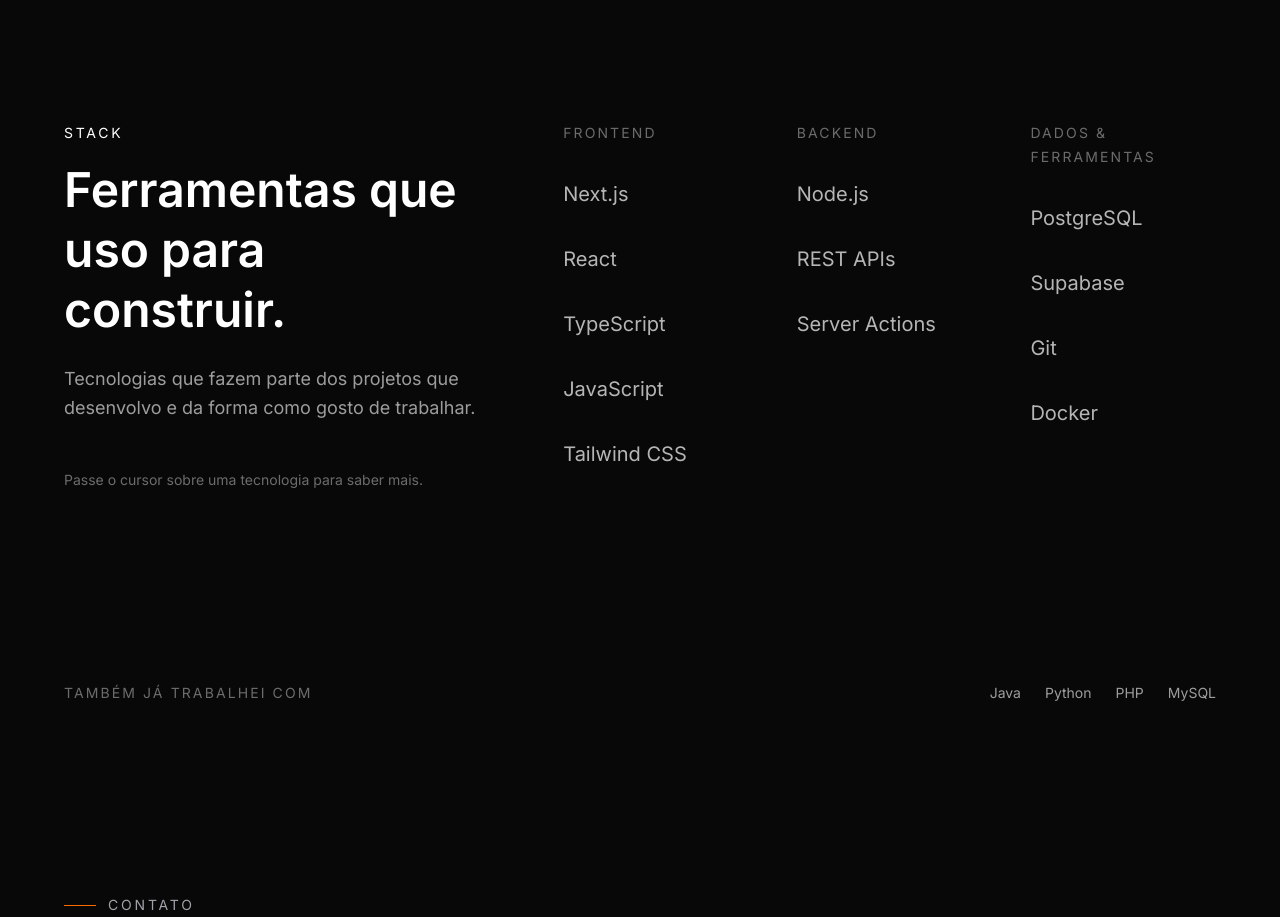
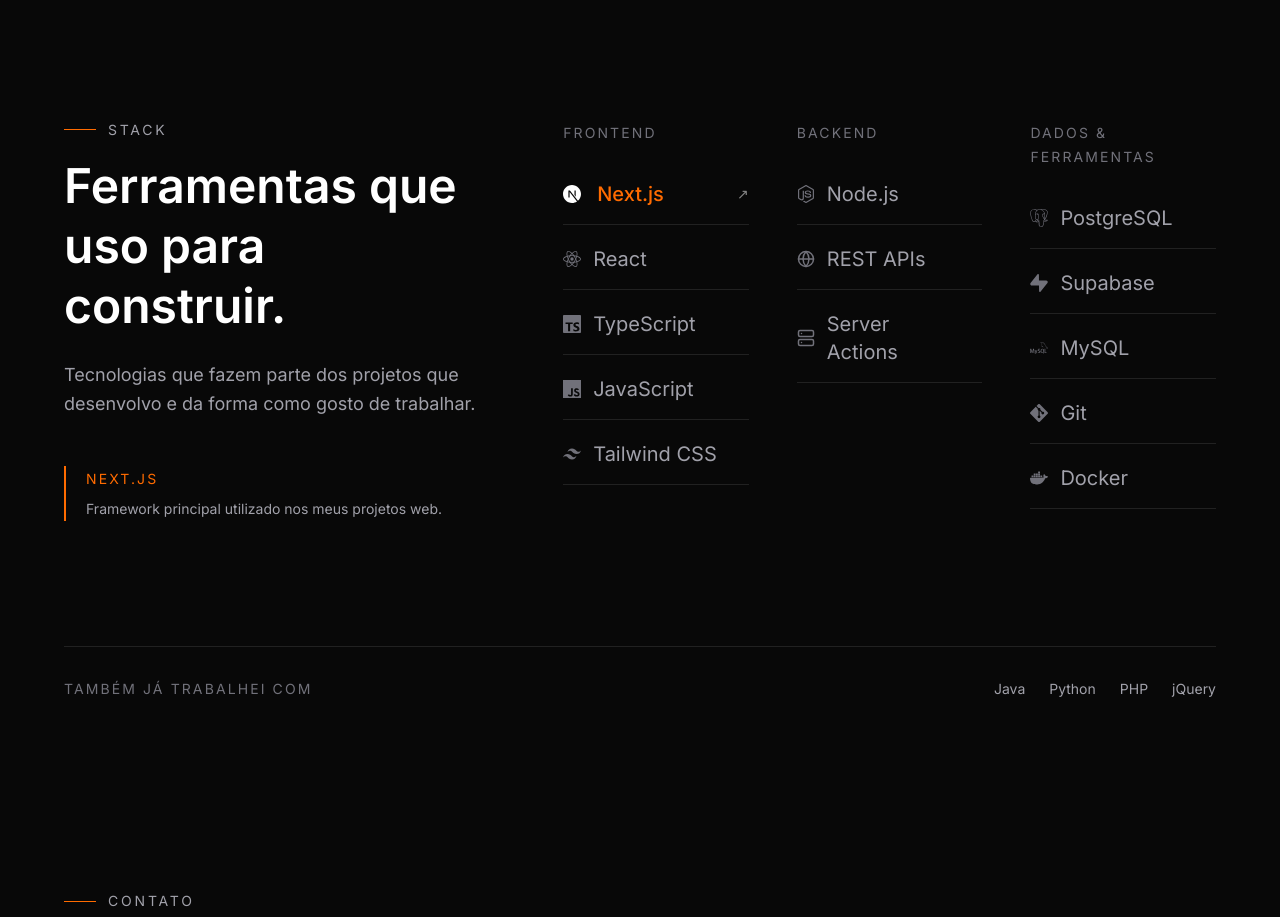
Before and after one commit to ThomasHenrique1/tnhz-dev-v2, a Next.js app: page / in a window 1280 px wide. Shown: the part 2800-3717 px from the top of the page. Built offline with nearby package versions, Linux system fonts and the light colour scheme.

Commit message:
feat(stack): adiciona ícones e detalhes às tecnologias
- Exibe tecnologias em grupos com ícones identificadores
- Mostra descrição da tecnologia selecionada
- Atualiza cores e layout da seção

```diff
--- a/components/sections/Stack.tsx
+++ b/components/sections/Stack.tsx
@@ -1,47 +1,88 @@
 "use client";
 
 import { useState } from "react";
+import {
+  FiGlobe,
+  FiServer,
+} from "react-icons/fi";
+import {
+  SiDocker,
+  SiGit,
+  SiJavascript,
+  SiMysql,
+  SiNodedotjs,
+  SiNextdotjs,
+  SiPostgresql,
+  SiReact,
+  SiSupabase,
+  SiTailwindcss,
+  SiTypescript,
+} from "react-icons/si";
+import type { IconType } from "react-icons";
 
 interface Technology {
   name: string;
   description: string;
+  icon: IconType;
+  color?: string;
 }
 
 const frontend: Technology[] = [
   {
     name: "Next.js",
     description: "Framework principal utilizado nos meus projetos web.",
+    icon: SiNextdotjs,
+    color: "#FFFFFF",
   },
   {
     name: "React",
     description: "Biblioteca utilizada para construção de interfaces.",
+    icon: SiReact,
+    color: "#61DAFB",
   },
   {
     name: "TypeScript",
-    description: "Utilizado para criar aplicações mais previsíveis e organizadas.",
+    description:
+      "Utilizado para criar aplicações mais previsíveis e organizadas.",
+    icon: SiTypescript,
+    color: "#3178C6",
   },
   {
     name: "JavaScript",
     description: "Base de grande parte das aplicações que desenvolvo.",
+    icon: SiJavascript,
+    color: "#F7DF1E",
   },
   {
     name: "Tailwind CSS",
-    description: "Utilizado para construir interfaces de forma rápida e consistente.",
+    description:
+      "Utilizado para construir interfaces de forma rápida e consistente.",
+    icon: SiTailwindcss,
+    color: "#06B6D4",
   },
 ];
 
 const backend: Technology[] = [
   {
     name: "Node.js",
-    description: "Utilizado no desenvolvimento de aplicações e serviços backend.",
+    description:
+      "Utilizado no desenvolvimento de aplicações e serviços backend.",
+    icon: SiNodedotjs,
+    color: "#68A063",
   },
   {
     name: "REST APIs",
-    description: "Utilizadas para comunicação entre diferentes partes das aplicações.",
+    description:
+      "Utilizadas para comunicação entre diferentes partes das aplicações.",
+    icon: FiGlobe,
+    color: "#FFFFFF",
   },
   {
     name: "Server Actions",
-    description: "Utilizadas para executar operações no servidor em aplicações Next.js.",
+    description:
+      "Utilizadas para executar operações no servidor em aplicações Next.js.",
+    icon: FiServer,
+    color: "#FFFFFF",
   },
 ];
 
@@ -49,73 +90,56 @@
   {
     name: "PostgreSQL",
     description: "Banco de dados utilizado em aplicações Full Stack.",
+    icon: SiPostgresql,
+    color: "#336791",
   },
   {
     name: "Supabase",
-    description: "Utilizado para banco de dados, autenticação e serviços backend.",
+    description:
+      "Utilizado para banco de dados, autenticação e serviços backend.",
+    icon: SiSupabase,
+    color: "#3ECF8E",
+  },
+  {
+    name: "MySQL",
+    description: "Banco de dados relacional utilizado em projetos web.",
+    icon: SiMysql,
+    color: "#4479A1",
   },
   {
     name: "Git",
-    description: "Utilizado para versionamento e organização dos projetos.",
+    description:
+      "Utilizado para versionamento e organização dos projetos.",
+    icon: SiGit,
+    color: "#F05032",
   },
   {
     name: "Docker",
-    description: "Utilizado para criação e gerenciamento de ambientes de desenvolvimento.",
+    description:
+      "Utilizado para criação e gerenciamento de ambientes de desenvolvimento.",
+    icon: SiDocker,
+    color: "#2496ED",
   },
 ];
 
-function TechnologyList({
-  technologies,
-  activeTechnology,
-  onSelect,
-}: {
-  technologies: Technology[];
-  activeTechnology: Technology | null;
-  onSelect: (technology: Technology) => void;
-}) {
-  return (
-    <div className="space-y-1">
-      {technologies.map((technology) => {
-        const isActive = activeTechnology?.name === technology.name;
-
-        return (
-          <button
-            key={technology.name}
-            type="button"
-            onMouseEnter={() => onSelect(technology)}
-            onFocus={() => onSelect(technology)}
-            className="group flex w-full items-center justify-between border-b border-black/10 py-4 text-left transition-all duration-300"
-          >
-            <span
-              className={`text-lg transition-all duration-300 sm:text-xl ${
-                isActive
-                  ? "translate-x-2 font-medium"
-                  : "opacity-70 group-hover:translate-x-2 group-hover:opacity-100"
-              }`}
-            >
-              {technology.name}
-            </span>
-
-            <span
-              className={`text-sm transition-all duration-300 ${
-                isActive
-                  ? "translate-x-0 opacity-100"
-                  : "-translate-x-2 opacity-0 group-hover:translate-x-0 group-hover:opacity-50"
-              }`}
-              aria-hidden="true"
-            >
-              ↗
-            </span>
-          </button>
-        );
-      })}
-    </div>
-  );
-}
-
 export default function Stack() {
   const [activeTechnology, setActiveTechnology] =
-    useState<Technology | null>(null);
+    useState<Technology | null>(frontend[0] ?? null);
+
+  const groups = [
+    {
+      label: "Frontend",
+      technologies: frontend,
+    },
+    {
+      label: "Backend",
+      technologies: backend,
+    },
+    {
+      label: "Dados & Ferramentas",
+      technologies: dataAndTools,
+    },
+  ];
 
   return (
     <section
@@ -125,32 +149,39 @@
       <div className="mx-auto max-w-7xl">
         <div className="grid gap-16 lg:grid-cols-[0.8fr_1.2fr] lg:items-start">
           <div>
-            <span className="text-sm uppercase tracking-[0.2em]">
-              Stack
-            </span>
+            <div className="flex items-center gap-3">
+              <span
+                className="h-px w-8 bg-accent"
+                aria-hidden="true"
+              />
 
-            <h2 className="mt-4 max-w-xl text-4xl font-semibold leading-tight sm:text-5xl">
+              <span className="text-sm uppercase tracking-[0.2em] text-text-secondary">
+                Stack
+              </span>
+            </div>
+
+            <h2 className="mt-4 max-w-xl text-4xl font-semibold leading-tight text-text-primary sm:text-5xl">
               Ferramentas que uso para construir.
             </h2>
 
-            <p className="mt-6 max-w-md text-base leading-relaxed opacity-60 sm:text-lg">
+            <p className="mt-6 max-w-md text-base leading-relaxed text-text-secondary sm:text-lg">
               Tecnologias que fazem parte dos projetos que desenvolvo e da
               forma como gosto de trabalhar.
             </p>
 
             <div className="mt-12 min-h-25">
               {activeTechnology ? (
-                <div className="border-l-2 border-black/20 pl-5">
-                  <span className="text-sm uppercase tracking-[0.15em] opacity-40">
+                <div className="border-l-2 border-accent pl-5">
+                  <span className="text-sm uppercase tracking-[0.15em] text-accent">
                     {activeTechnology.name}
                   </span>
 
-                  <p className="mt-2 max-w-sm text-sm leading-relaxed opacity-60">
+                  <p className="mt-2 max-w-sm text-sm leading-relaxed text-text-secondary">
                     {activeTechnology.description}
                   </p>
                 </div>
               ) : (
-                <p className="text-sm opacity-40">
+                <p className="text-sm text-text-muted">
                   Passe o cursor sobre uma tecnologia para saber mais.
                 </p>
               )}
@@ -158,61 +189,96 @@
           </div>
 
           <div className="grid gap-12 md:grid-cols-3">
-            <div>
-              <span className="text-sm uppercase tracking-[0.15em] opacity-40">
-                Frontend
-              </span>
+            {groups.map((group) => (
+              <div key={group.label}>
+                <span className="text-sm uppercase tracking-[0.15em] text-text-muted">
+                  {group.label}
+                </span>
 
-              <div className="mt-5">
-                <TechnologyList
-                  technologies={frontend}
-                  activeTechnology={activeTechnology}
-                  onSelect={setActiveTechnology}
-                />
+                <div className="mt-5 space-y-1">
+                  {group.technologies.map((technology) => {
+                    const Icon = technology.icon;
+                    const isActive =
+                      activeTechnology?.name === technology.name;
+
+                    return (
+                      <button
+                        key={technology.name}
+                        type="button"
+                        onMouseEnter={() =>
+                          setActiveTechnology(technology)
+                        }
+                        onFocus={() =>
+                          setActiveTechnology(technology)
+                        }
+                        className="group flex w-full items-center gap-3 border-b border-border-subtle py-4 text-left transition-colors duration-300"
+                      >
+                        <Icon
+                          size={18}
+                          aria-hidden="true"
+                          className="shrink-0 text-text-muted transition-all duration-300 group-hover:translate-x-1"
+                          style={
+                            isActive
+                              ? {
+                                  color:
+                                    technology.color ??
+                                    "var(--color-accent)",
+                                }
+                              : undefined
+                          }
+                        />
+
+                        <span
+                          className={`flex-1 text-lg transition-all duration-300 sm:text-xl ${
+                            isActive
+                              ? "translate-x-1 font-medium text-accent"
+                              : "text-text-secondary group-hover:translate-x-1 group-hover:text-text-primary"
+                          }`}
+                        >
+                          {technology.name}
+                        </span>
+
+                        <span
+                          className={`text-sm transition-all duration-300 ${
+                            isActive
+                              ? "translate-x-0 opacity-50"
+                              : "-translate-x-2 opacity-0 group-hover:translate-x-0 group-hover:opacity-50"
+                          }`}
+                          aria-hidden="true"
+                        >
+                          ↗
+                        </span>
+                      </button>
+                    );
+                  })}
+                </div>
               </div>
-            </div>
-
-            <div>
-              <span className="text-sm uppercase tracking-[0.15em] opacity-40">
-                Backend
-              </span>
-
-              <div className="mt-5">
-                <TechnologyList
-                  technologies={backend}
-                  activeTechnology={activeTechnology}
-                  onSelect={setActiveTechnology}
-                />
-              </div>
-            </div>
-
-            <div>
-              <span className="text-sm uppercase tracking-[0.15em] opacity-40">
-                Dados & Ferramentas
-              </span>
-
-              <div className="mt-5">
-                <TechnologyList
-                  technologies={dataAndTools}
-                  activeTechnology={activeTechnology}
-                  onSelect={setActiveTechnology}
-                />
-              </div>
-            </div>
+            ))}
           </div>
         </div>
 
-        <div className="mt-20 border-t border-black/10 pt-8">
+        <div className="mt-20 border-t border-border-subtle pt-8">
           <div className="flex flex-col gap-4 sm:flex-row sm:items-center sm:justify-between">
-            <span className="text-sm uppercase tracking-[0.15em] opacity-40">
+            <span className="text-sm uppercase tracking-[0.15em] text-text-muted">
               Também já trabalhei com
             </span>
 
-            <div className="flex flex-wrap gap-x-6 gap-y-2 text-sm opacity-60">
-              <span>Java</span>
-              <span>Python</span>
-              <span>PHP</span>
-              <span>MySQL</span>
+            <div className="flex flex-wrap gap-x-6 gap-y-2 text-sm text-text-secondary">
+              <span className="transition-colors duration-300 hover:text-accent">
+                Java
+              </span>
+
+              <span className="transition-colors duration-300 hover:text-accent">
+                Python
+              </span>
+
+              <span className="transition-colors duration-300 hover:text-accent">
+                PHP
+              </span>
+
+              <span className="transition-colors duration-300 hover:text-accent">
+                jQuery
+              </span>
             </div>
           </div>
         </div>
```
